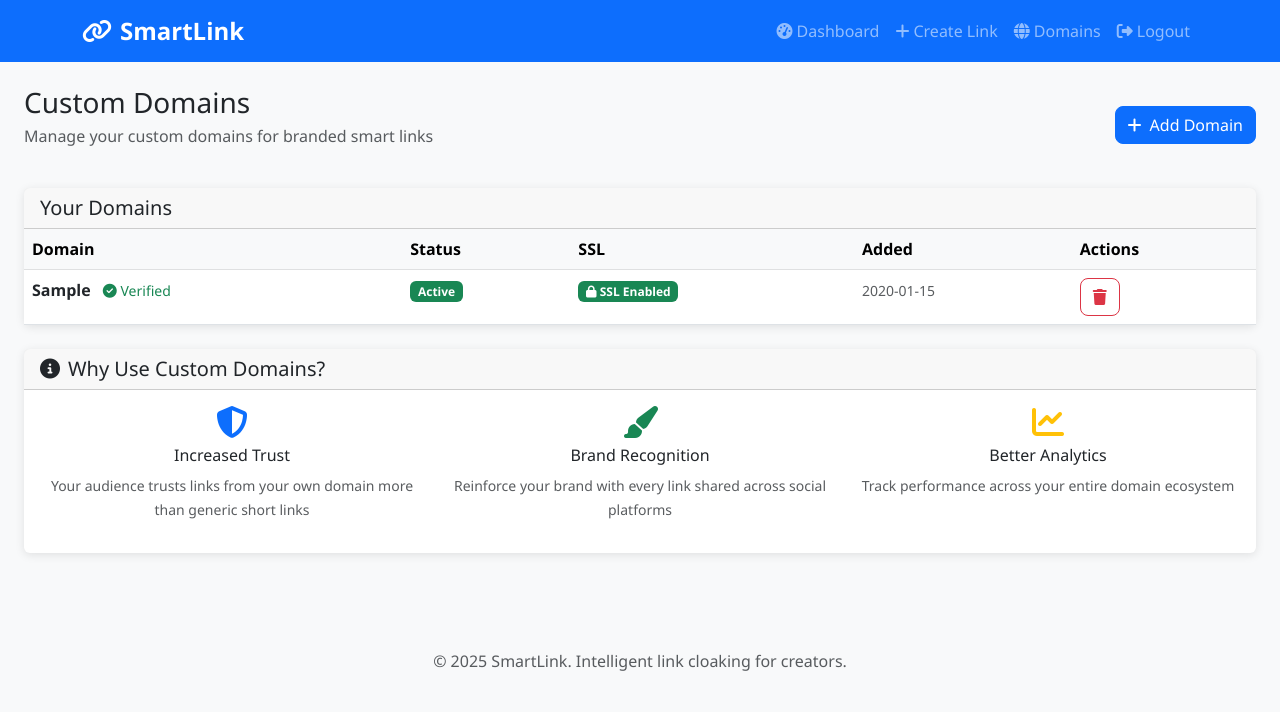
After one commit to LovroPodobnik/SmartLink, a Flask app: page /domains in a window 1280 px wide. The commit adds this page. Shown: the top 712 px of the page. Run offline with Flask 3, Linux system fonts and the light colour scheme; the visitor is signed in with stand-in values (Sample User, id 1); tables that the repository leaves empty hold one stand-in row (values such as "Sample post").

Commit message:
Allow users to add custom domains to personalize and enhance their links
Implements custom domain functionality with domain verification via file upload and adds new CustomDomain model/routes/templates.

Replit-Commit-Author: Agent
Replit-Commit-Session-Id: 95d8fd13-d80f-41e5-b694-dc4cfd70e019
Replit-Commit-Screenshot-Url: https://storage.googleapis.com/screenshot-production-us-central1/bae84f4a-1d90-400b-97b1-70fcc3c08377/f85b7a55-9621-4fe2-a22e-5e3c6c96724b.jpg

```diff
--- a/routes.py
+++ b/routes.py
@@ -5,7 +5,8 @@ from models import User, SmartLink, Click, LoginToken, CustomDomain
 from forms import LoginForm, SmartLinkForm, CustomDomainForm
 from utils import (
     is_bot_user_agent, get_platform_from_referrer, get_platform_from_user_agent,
-    is_suspicious_request, send_magic_link_email, truncate_ip
+    is_suspicious_request, send_magic_link_email, truncate_ip,
+    verify_domain_ownership, get_domain_from_request, is_custom_domain
 )
 
 @app.route('/')
@@ -286,6 +287,95 @@ def api_stats():
         'bot_clicks': (total_clicks or 0) - (human_clicks or 0)
     })
 
+@app.route('/domains')
+@login_required
+def manage_domains():
+    """Manage custom domains"""
+    user_id = session['user_id']
+    user = User.query.get(user_id)
+    domains = CustomDomain.query.filter_by(user_id=user_id).all()
+
+    return render_template('domains.html', user=user, domains=domains)
+
+@app.route('/domains/add', methods=['GET', 'POST'])
+@login_required
+def add_domain():
+    """Add a new custom domain"""
+    form = CustomDomainForm()
+
+    if form.validate_on_submit():
+        domain = form.domain.data.lower().strip()
+
+        # Check if domain already exists
+        existing_domain = CustomDomain.query.filter_by(domain=domain).first()
+        if existing_domain:
+            flash('This domain is already registered.', 'error')
+            return redirect(url_for('add_domain'))
+
+        # Create new domain
+        custom_domain = CustomDomain(
+            user_id=session['user_id'],
+            domain=domain
+        )
+
+        db.session.add(custom_domain)
+        db.session.commit()
+
+        flash(f'Domain {domain} added! Please verify ownership to activate it.', 'success')
+        return redirect(url_for('verify_domain', domain_id=custom_domain.id))
+
+    return render_template('add_domain.html', form=form)
+
+@app.route('/domains/<int:domain_id>/verify')
+@login_required
+def verify_domain(domain_id):
+    """Show domain verification instructions"""
+    user_id = session['user_id']
+    domain = CustomDomain.query.filter_by(id=domain_id, user_id=user_id).first()
+
+    if not domain:
+        abort(404)
+
+    return render_template('verify_domain.html', domain=domain)
+
+@app.route('/domains/<int:domain_id>/check', methods=['POST'])
+@login_required
+def check_domain_verification(domain_id):
+    """Check if domain verification is complete"""
+    user_id = session['user_id']
+    domain = CustomDomain.query.filter_by(id=domain_id, user_id=user_id).first()
+
+    if not domain:
+        abort(404)
+
+    # Verify domain ownership
+    if verify_domain_ownership(domain.domain, domain.verification_token):
+        domain.is_verified = True
+        domain.verified_at = datetime.utcnow()
+        db.session.commit()
+
+        flash(f'Domain {domain.domain} successfully verified!', 'success')
+        return redirect(url_for('manage_domains'))
+    else:
+        flash('Domain verification failed. Please check your verification file.', 'error')
+        return redirect(url_for('verify_domain', domain_id=domain.id))
+
+@app.route('/domains/<int:domain_id>/delete', methods=['POST'])
+@login_required
+def delete_domain(domain_id):
+    """Delete a custom domain"""
+    user_id = session['user_id']
+    domain = CustomDomain.query.filter_by(id=domain_id, user_id=user_id).first()
+
+    if not domain:
+        abort(404)
+
+    db.session.delete(domain)
+    db.session.commit()
+
+    flash(f'Domain {domain.domain} deleted successfully.', 'success')
+    return redirect(url_for('manage_domains'))
+
 @app.errorhandler(404)
 def not_found(error):
     return render_template('index.html'), 404
--- a/templates/base.html
+++ b/templates/base.html
@@ -37,6 +37,11 @@
                         <li class="nav-item">
                             <a class="nav-link" href="{{ url_for('create_link') }}">
                                 <i class="fas fa-plus me-1"></i>Create Link
+                            </a>
+                        </li>
+                        <li class="nav-item">
+                            <a class="nav-link" href="{{ url_for('manage_domains') }}">
+                                <i class="fas fa-globe me-1"></i>Domains
                             </a>
                         </li>
                         <li class="nav-item">
--- /dev/null
+++ b/templates/domains.html
@@ -0,0 +1,153 @@
+{% extends "base.html" %}
+
+{% block title %}Manage Domains - SmartLink{% endblock %}
+
+{% block content %}
+<div class="container-fluid py-4">
+    <div class="row">
+        <div class="col-12">
+            <div class="d-flex justify-content-between align-items-center mb-4">
+                <div>
+                    <h1 class="h3 mb-1">Custom Domains</h1>
+                    <p class="text-muted">Manage your custom domains for branded smart links</p>
+                </div>
+                <a href="{{ url_for('add_domain') }}" class="btn btn-primary">
+                    <i class="fas fa-plus me-2"></i>Add Domain
+                </a>
+            </div>
+        </div>
+    </div>
+
+    <!-- Domain List -->
+    <div class="row">
+        <div class="col-12">
+            <div class="card">
+                <div class="card-header">
+                    <h5 class="mb-0">Your Domains</h5>
+                </div>
+                <div class="card-body p-0">
+                    {% if domains %}
+                        <div class="table-responsive">
+                            <table class="table table-hover mb-0">
+                                <thead class="table-light">
+                                    <tr>
+                                        <th>Domain</th>
+                                        <th>Status</th>
+                                        <th>SSL</th>
+                                        <th>Added</th>
+                                        <th>Actions</th>
+                                    </tr>
+                                </thead>
+                                <tbody>
+                                    {% for domain in domains %}
+                                        <tr>
+                                            <td>
+                                                <div>
+                                                    <strong>{{ domain.domain }}</strong>
+                                                    {% if domain.is_verified %}
+                                                        <small class="text-success ms-2">
+                                                            <i class="fas fa-check-circle"></i> Verified
+                                                        </small>
+                                                    {% endif %}
+                                                </div>
+                                            </td>
+                                            <td>
+                                                {% if domain.is_verified %}
+                                                    {% if domain.is_active %}
+                                                        <span class="badge bg-success">Active</span>
+                                                    {% else %}
+                                                        <span class="badge bg-secondary">Inactive</span>
+                                                    {% endif %}
+                                                {% else %}
+                                                    <span class="badge bg-warning">Pending Verification</span>
+                                                {% endif %}
+                                            </td>
+                                            <td>
+                                                {% if domain.ssl_enabled %}
+                                                    <span class="badge bg-success">
+                                                        <i class="fas fa-lock"></i> SSL Enabled
+                                                    </span>
+                                                {% else %}
+                                                    <span class="badge bg-secondary">
+                                                        <i class="fas fa-unlock"></i> No SSL
+                                                    </span>
+                                                {% endif %}
+                                            </td>
+                                            <td>
+                                                <small class="text-muted">{{ domain.created_at.strftime('%Y-%m-%d') }}</small>
+                                            </td>
+                                            <td>
+                                                <div class="btn-group btn-group-sm">
+                                                    {% if not domain.is_verified %}
+                                                        <a href="{{ url_for('verify_domain', domain_id=domain.id) }}" class="btn btn-outline-primary">
+                                                            <i class="fas fa-check"></i> Verify
+                                                        </a>
+                                                    {% endif %}
+                                                    <form method="POST" action="{{ url_for('delete_domain', domain_id=domain.id) }}" class="d-inline" onsubmit="return confirm('Are you sure you want to delete this domain?')">
+                                                        <button type="submit" class="btn btn-outline-danger">
+                                                            <i class="fas fa-trash"></i>
+                                                        </button>
+                                                    </form>
+                                                </div>
+                                            </td>
+                                        </tr>
+                                    {% endfor %}
+                                </tbody>
+                            </table>
+                        </div>
+                    {% else %}
+                        <div class="text-center py-5">
+                            <i class="fas fa-globe text-muted fa-3x mb-3"></i>
+                            <h5>No Custom Domains Yet</h5>
+                            <p class="text-muted">Add a custom domain to use your own branding for smart links</p>
+                            <a href="{{ url_for('add_domain') }}" class="btn btn-primary">
+                                <i class="fas fa-plus me-2"></i>Add Your First Domain
+                            </a>
+                        </div>
+                    {% endif %}
+                </div>
+            </div>
+        </div>
+    </div>
+
+    <!-- Domain Benefits -->
+    <div class="row mt-4">
+        <div class="col-12">
+            <div class="card">
+                <div class="card-header">
+                    <h5 class="mb-0">
+                        <i class="fas fa-info-circle me-2"></i>Why Use Custom Domains?
+                    </h5>
+                </div>
+                <div class="card-body">
+                    <div class="row">
+                        <div class="col-md-4 text-center mb-3">
+                            <i class="fas fa-shield-alt text-primary fa-2x mb-2"></i>
+                            <h6>Increased Trust</h6>
+                            <small class="text-muted">
+                                Your audience trusts links from your own domain more than generic short links
+                            </small>
+                        </div>
+
+                        <div class="col-md-4 text-center mb-3">
+                            <i class="fas fa-paint-brush text-success fa-2x mb-2"></i>
+                            <h6>Brand Recognition</h6>
+                            <small class="text-muted">
+                                Reinforce your brand with every link shared across social platforms
+                            </small>
+                        </div>
+
+                        <div class="col-md-4 text-center mb-3">
+                            <i class="fas fa-chart-line text-warning fa-2x mb-2"></i>
+                            <h6>Better Analytics</h6>
+                            <small class="text-muted">
+                                Track performance across your entire domain ecosystem
+                            </small>
+                        </div>
+                    </div>
+                </div>
+            </div>
+        </div>
+    </div>
+</div>
+{% endblock %}
```
Also changed, not shown: replit.md (+1 -0 lines), templates/add_domain.html (added, +97 -0 lines), templates/verify_domain.html (added, +164 -0 lines), utils.py (+21 -0 lines).
